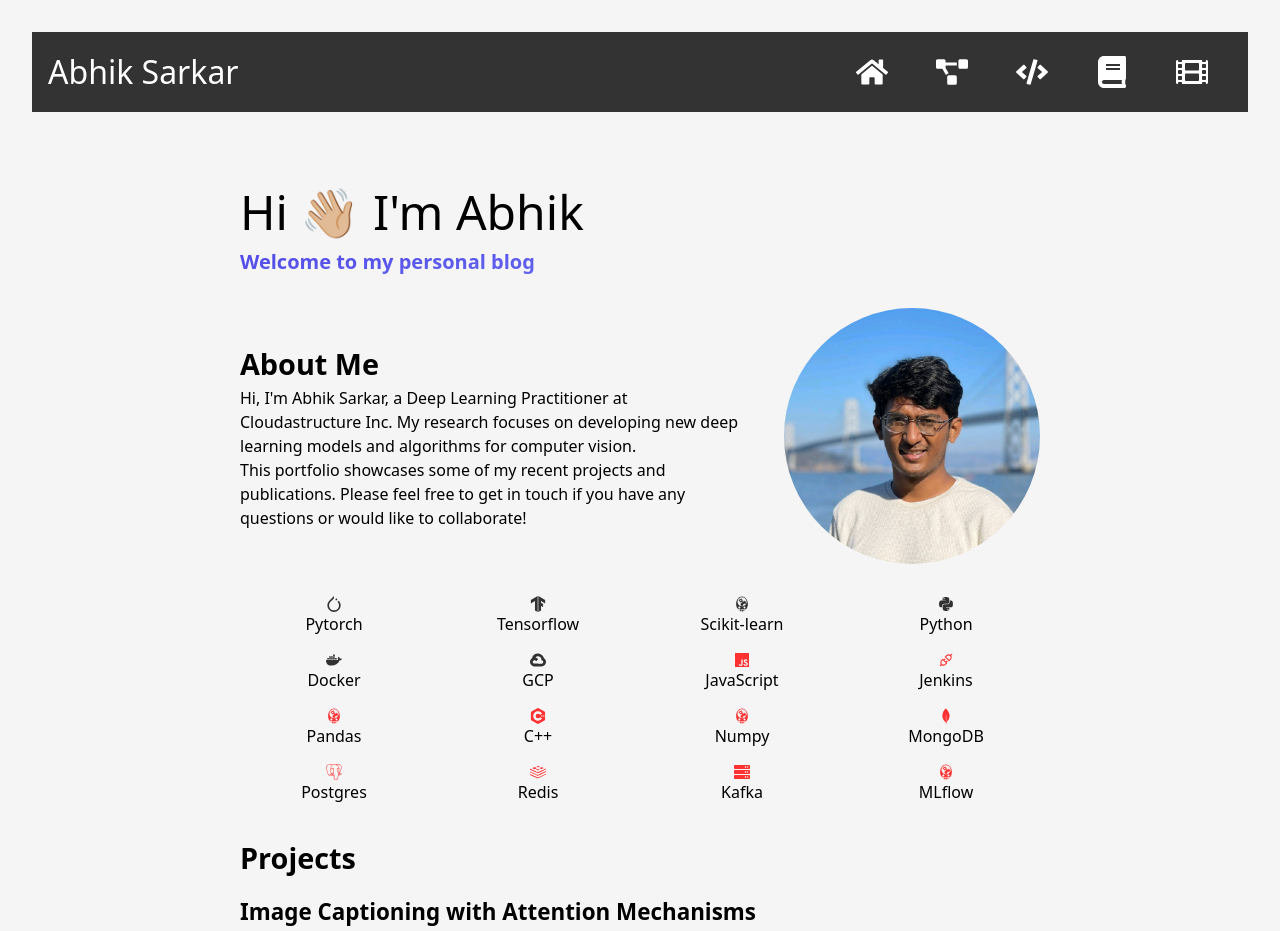
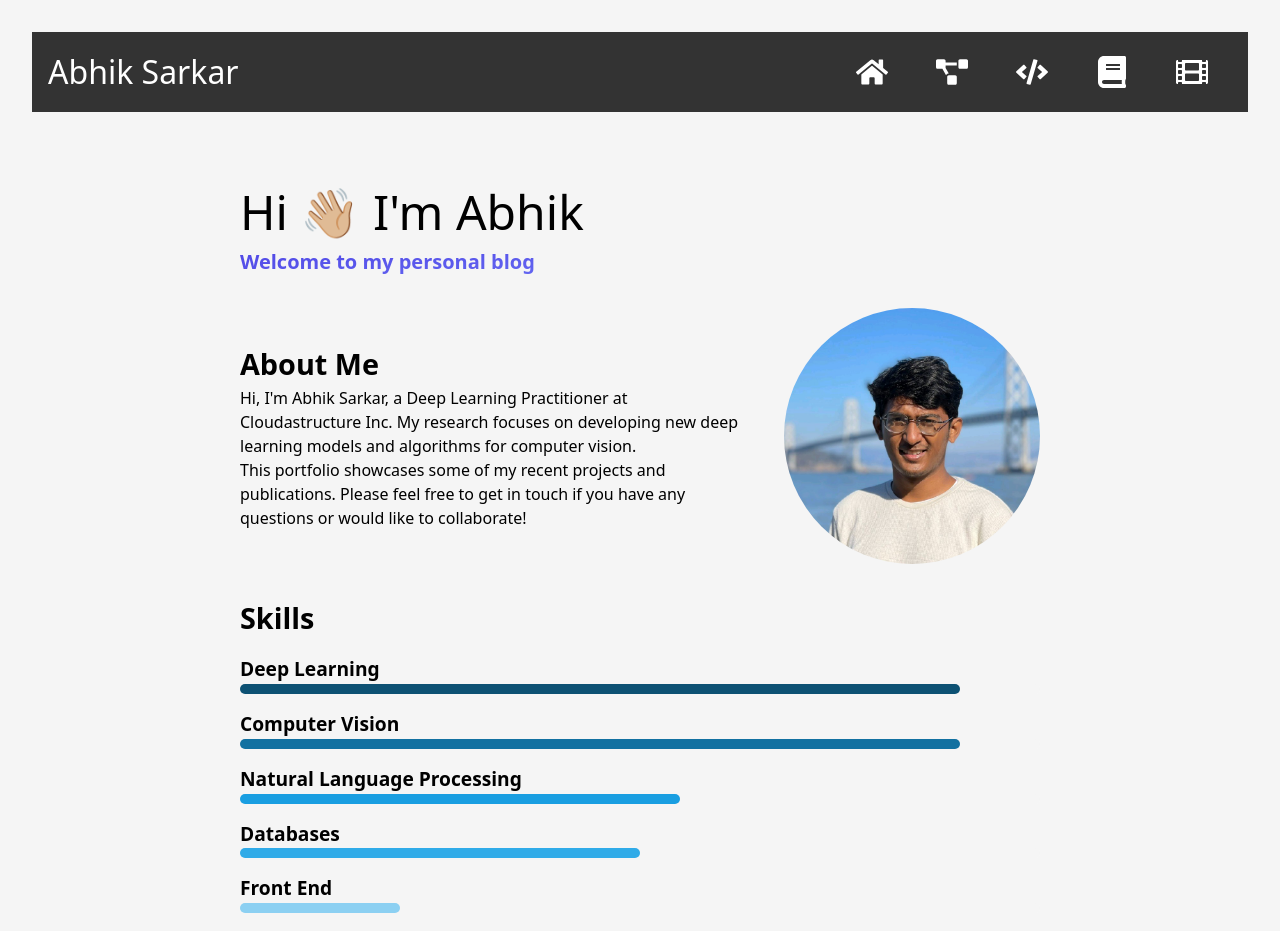
Before and after one commit to abhiksark/Abhik-Portfolio, a Next.js app: page / in a window 1280 px wide. Shown: the top 931 px of the page. Built offline with nearby package versions, Linux system fonts and the light colour scheme.

Commit message:
Adding Skills with Bar

```diff
--- /dev/null
+++ b/components/CustomProgressBar.jsx
@@ -0,0 +1,22 @@
+import React from 'react'
+import { ProgressBar } from 'react-bootstrap'
+
+const CustomProgressBar = ({ now, customColor, className }) => {
+  return (
+    <ProgressBar now={now} className={className}>
+      <div
+        className="progress-bar"
+        role="progressbar"
+        style={{
+          width: `${now}%`,
+          backgroundColor: customColor
+        }}
+        aria-valuenow={now}
+        aria-valuemin="0"
+        aria-valuemax="100"
+      ></div>
+    </ProgressBar>
+  )
+}
+
+export default CustomProgressBar
--- a/components/Skills.jsx
+++ b/components/Skills.jsx
@@ -2,11 +2,12 @@
 import styles from '../styles/Home.module.css'
 import SkillsGrid from './SkillsGrid'
 import React from 'react'
+import SkillsProgressBar from './SkillsProgressBar'
 
 const Skills = () => {
   return (
     <section className={styles.section}>
-      {/* <SkillsProgressBar /> */}
+      <SkillsProgressBar />
 
       <div className={styles.line}></div> {/* Vertical line */}
 
--- a/components/SkillsGrid.jsx
+++ b/components/SkillsGrid.jsx
@@ -1,19 +1,13 @@
-// SkillsGrid.js
 import React from 'react'
 import { skillsMap } from '../const'
 import styles from '../styles/Home.module.css'
 
-const getSkillColor = (level) => {
-  switch (level) {
-    case 1:
-      return 'rgba(0, 0, 255, 0.8)'
-    case 2:
-      return 'rgba(255, 0, 0, 0.8)'
-    case 3:
-      return 'rgba(0, 0, 0, 0.8)'
-    default:
-      return 'rgba(0, 0, 0, 0.8)'
-  }
+export const getSkillColor = (level) => {
+  const hue = 200 // Blue color hue
+  const saturation = 80 // Saturation
+  const lightness = 35 + ((level - 1) * 20) // Increasing lightness from 20% to 80%
+
+  return `hsl(${hue}, ${saturation}%, ${lightness}%)`
 }
 
 const SkillsGrid = () => {
--- a/components/SkillsProgressBar.jsx
+++ b/components/SkillsProgressBar.jsx
@@ -1,8 +1,16 @@
-// SkillsProgressBar.js
 import React from 'react'
-import { ProgressBar } from 'react-bootstrap'
 import { skills } from '../const'
 import styles from '../styles/Home.module.css'
+// import { getSkillColor } from './utils'
+import CustomProgressBar from './CustomProgressBar'
+
+export const getSkillColor = (level) => {
+  const hue = 200 // Blue color hue
+  const saturation = 80 // Saturation
+  const lightness = 35 + ((level - 1) * 20) // Increasing lightness from 20% to 80%
+
+  return `hsl(${hue}, ${saturation}%, ${lightness}%)`
+}
 
 const SkillsProgressBar = () => {
   return (
@@ -13,10 +21,10 @@ const SkillsProgressBar = () => {
           <li key={skill.name} className={styles.skillsItem}>
             <div className={styles.skillsItemInfo}>
               <span className={styles.skillsItemName}>{skill.name}</span>
-              <span className={styles.skillsItemProgress}>{skill.progress}%</span>
             </div>
-            <ProgressBar
+            <CustomProgressBar
               now={skill.progress}
+              customColor={getSkillColor(skill.level)}
               className={styles.skillsItemProgressBar}
             />
           </li>
--- a/const.jsx
+++ b/const.jsx
@@ -4,10 +4,11 @@ import {
   FaDocker,
   FaJs,
   FaDatabase,
-  FaServer
+  FaServer,
+  FaReact
 } from 'react-icons/fa'
 
-import { SiPytorch, SiTensorflow, SiGooglecloud, SiCplusplus, SiMongodb, SiPostgresql, SiRedis } from 'react-icons/si'
+import { SiPytorch, SiTensorflow, SiGooglecloud, SiCplusplus, SiMongodb, SiPostgresql, SiRedis, SiRust, SiApachekafka, SiNumpy, SiPandas, SiJenkins, SiScikitlearn, SiNextdotjs, SiGit } from 'react-icons/si'
 import { GiArtificialIntelligence } from 'react-icons/gi'
 import { AiOutlineApi } from 'react-icons/ai'
 import React from 'react'
@@ -17,58 +18,58 @@ export const skillsMap = [
   {
     name: 'Pytorch',
     Icon: SiPytorch,
-    level: 3
+    level: 0.5
   },
   {
     name: 'Tensorflow',
     Icon: SiTensorflow,
-    level: 3
+    level: 1
   },
   {
     name: 'Scikit-learn',
-    Icon: GiArtificialIntelligence,
-    level: 3
+    Icon: SiScikitlearn,
+    level: 1
   },
   {
     name: 'Python',
     Icon: FaPython,
-    level: 3
+    level: 0
 
   },
   {
     name: 'Docker',
     Icon: FaDocker,
-    level: 3
+    level: 1.5
   },
   {
     name: 'GCP',
     Icon: SiGooglecloud,
-    level: 3
+    level: 2
   },
   {
     name: 'JavaScript',
     Icon: FaJs,
-    level: 2
+    level: 3
   },
   {
     name: 'Jenkins',
-    Icon: AiOutlineApi,
+    Icon: SiJenkins,
     level: 2
   },
   {
     name: 'Pandas',
-    Icon: GiArtificialIntelligence,
-    level: 2
+    Icon: SiPandas,
+    level: 1
   },
   {
     name: 'C++',
     Icon: SiCplusplus,
-    level: 2
+    level: 3
   },
   {
     name: 'Numpy',
-    Icon: GiArtificialIntelligence,
-    level: 2
+    Icon: SiNumpy,
+    level: 0.5
   },
   {
     name: 'MongoDB',
@@ -87,13 +88,33 @@ export const skillsMap = [
   },
   {
     name: 'Kafka',
-    Icon: FaServer,
+    Icon: SiApachekafka,
     level: 2
   },
   {
-    name: 'MLflow',
-    Icon: GiArtificialIntelligence,
-    level: 2
+    name: 'Rust',
+    Icon: SiRust,
+    level: 2.5
+  },
+  {
+    name: 'React.js',
+    Icon: FaReact,
+    level: 2.5
+  },
+  {
+    name: 'Next.js',
+    Icon: SiNextdotjs,
+    level: 3
+  },
+  {
+    name: 'Next.js',
+    Icon: SiNextdotjs,
+    level: 3
+  },
+  {
+    name: 'Git',
+    Icon: SiGit,
+    level: 1
   }
 ]
 
@@ -169,46 +190,15 @@ export const socialLinks = [
   }
 ]
 
-export const books = [
-  {
-    title: 'The Catcher in the Rye',
-    author: 'J.D. Salinger',
-    cover: '/books/catcher-in-the-rye.jpg',
-    summary: 'The novel details two days in the life of 16-year-old Holden Caulfield after he has been expelled from prep school.'
-  },
-  {
-    title: 'To Kill a Mockingbird',
-    author: 'Harper Lee',
-    cover: '/books/to-kill-a-mockingbird.jpg',
-    summary: 'The novel is renowned for its warmth and humor, despite dealing with the serious issues of rape and racial inequality.'
-  }
-  // Add more books here
-]
 
-export const papers = [
-  {
-    title: 'My First Paper',
-    authors: 'John Doe, Jane Smith',
-    journal: 'Journal of Machine Learning Research',
-    date: 'Mar 2021',
-    link: 'https://www.example.com/paper1'
-  },
-  {
-    title: 'My Second Paper',
-    authors: 'John Doe, Bob Johnson',
-    conference: 'Conference on Neural Information Processing Systems',
-    date: 'Dec 2022',
-    link: 'https://www.example.com/paper2'
-  }
-  // add more papers here
-]
+
 
 export const skills = [
-  { name: 'HTML', progress: 90 },
-  { name: 'CSS', progress: 80 },
-  { name: 'JavaScript', progress: 70 },
-  { name: 'React', progress: 60 },
-  { name: 'Node.js', progress: 50 }
+  { name: 'Deep Learning', progress: 90 , level: 0.5},
+  { name: 'Computer Vision', progress: 90 , level: 1},
+  { name: 'Natural Language Processing', progress: 55 , level: 1.7},
+  { name: 'Databases', progress: 50 , level: 2},
+  { name: 'Front End', progress: 20 , level: 3},
 ]
 
 export const suggestedReading = [
--- a/styles/Home.module.css
+++ b/styles/Home.module.css
@@ -290,3 +290,21 @@
     transform: rotate(0deg);
   }
 }
+
+
+/* Add the following classes for each skill level */
+.skill-level-1 {
+  background-color: hsl(200, 80%, 30%);
+}
+
+.skill-level-2 {
+  background-color: hsl(200, 80%, 50%);
+}
+
+.skill-level-3 {
+  background-color: hsl(200, 80%, 70%);
+}
+
+.skill-level-4 {
+  background-color: hsl(200, 80%, 90%);
+}
```
